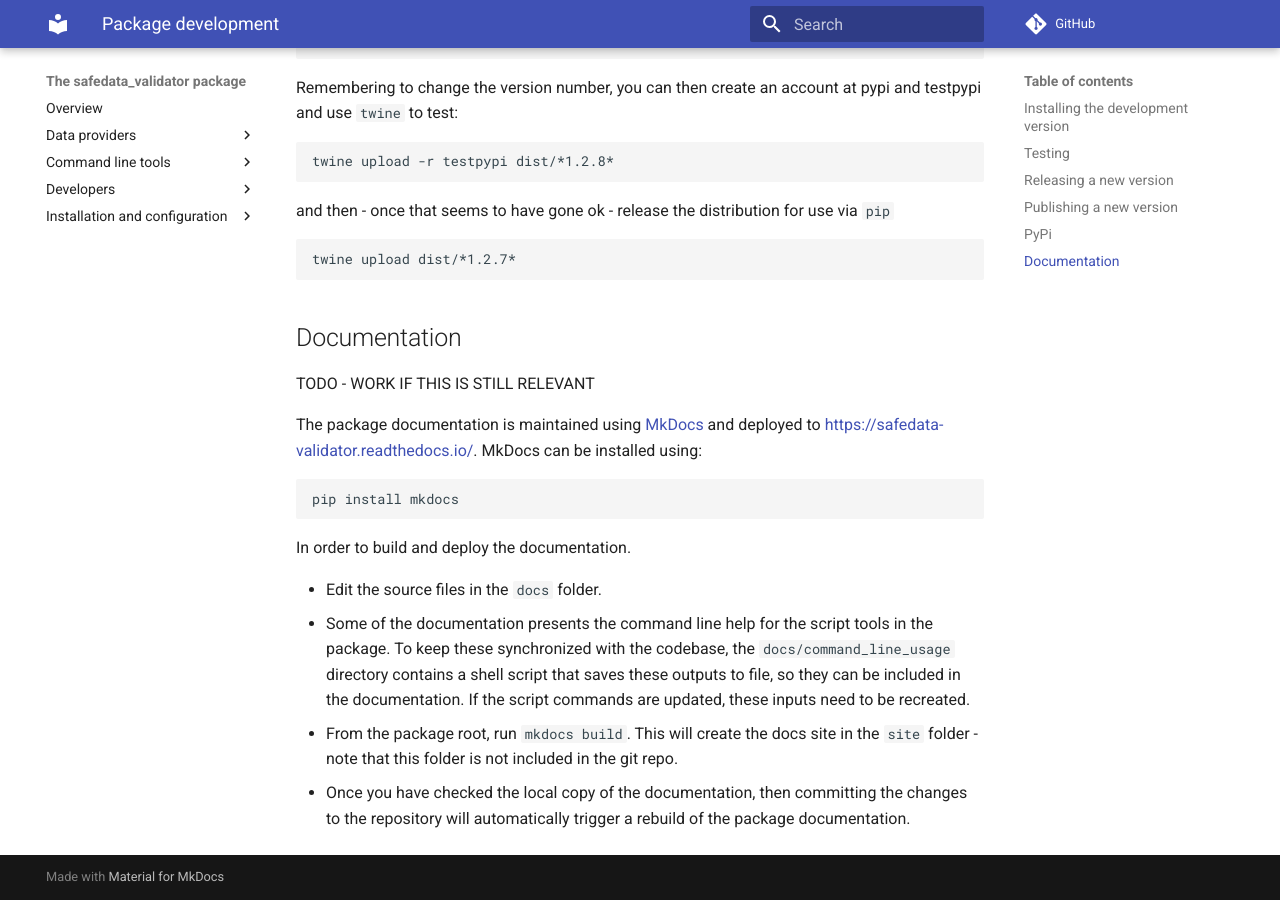
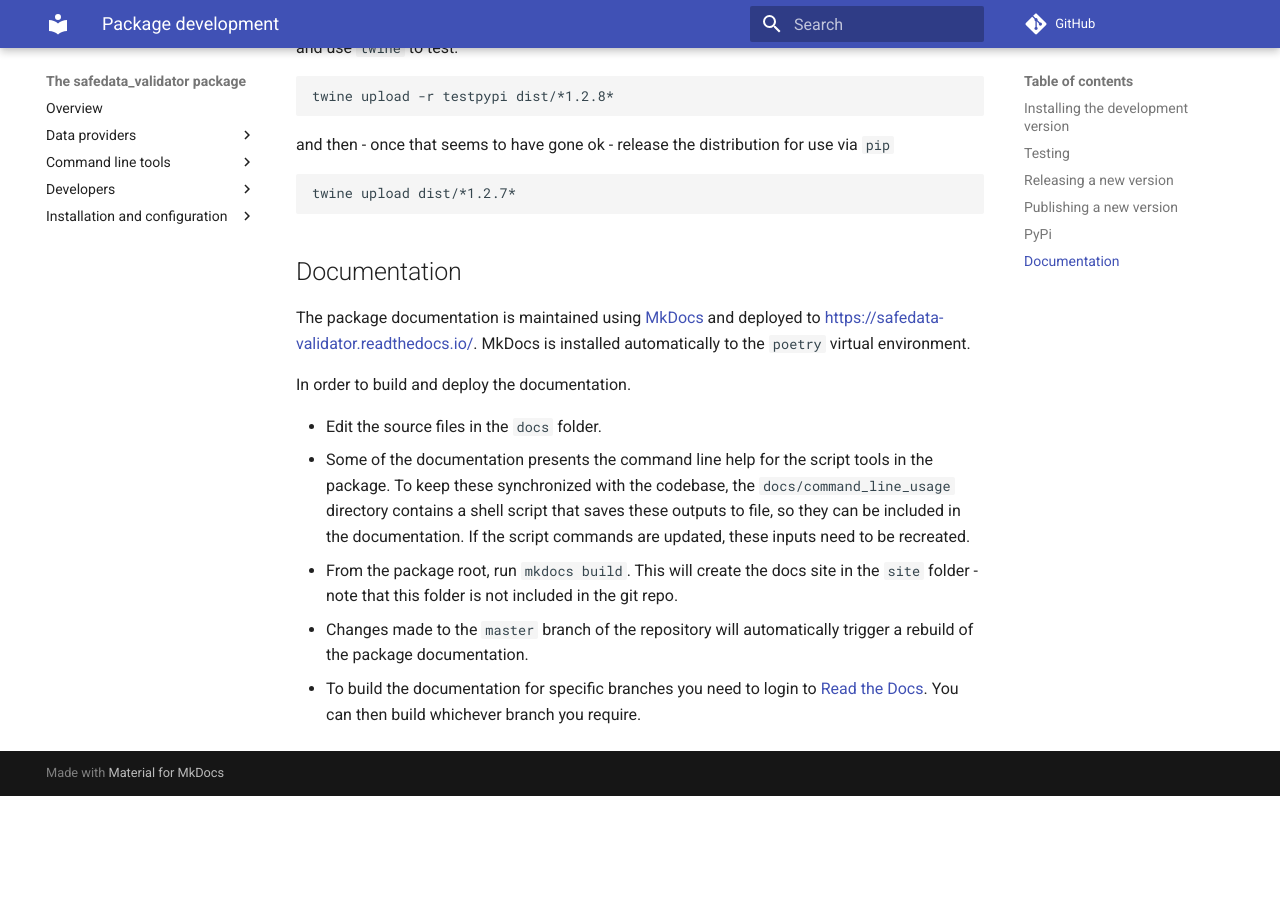
Before and after one commit to ImperialCollegeLondon/safedata_validator, an MkDocs documentation site: the page built from docs/package_development.md, in a window 1280 px wide and 900 px high, scrolled down 3384 px. Built offline with MkDocs 1.6.1 and Material for MkDocs 9.7.7, drawn with Linux system fonts in a browser that asks for light colours; comment, search, counter and statistics services are not loaded; after the commit the page ends 4180 px from its top, so only the background shows below that; some of the changed text lies outside the part shown.

Commit message:
Updated details of building the documentation

````diff
--- a/docs/package_development.md
+++ b/docs/package_development.md
@@ -1,6 +1,4 @@
 # Package development
-
-TODO - Add in details from the README
 
 ## Installing the development version
 
@@ -187,16 +185,10 @@ twine upload dist/*1.2.7*
 
 ## Documentation
 
-TODO - WORK IF THIS IS STILL RELEVANT
-
 The package documentation is maintained using [MkDocs](https://www.mkdocs.org/)
 and deployed to
 [https://safedata-validator.readthedocs.io/](https://safedata-validator.readthedocs.io/).
-MkDocs can be installed using:
-
-```sh
-pip install mkdocs
-```
+MkDocs is installed automatically to the `poetry` virtual environment.
 
 In order to build and deploy the documentation.
 
@@ -208,6 +200,7 @@ In order to build and deploy the documentation.
   commands are updated, these inputs need to be recreated.
 * From the package root, run `mkdocs build`. This will create the docs site in
   the `site` folder - note that this folder is not included in the git repo.
-* Once you have checked the local copy of the documentation, then committing the
-  changes to the repository will automatically trigger a rebuild of the package
-  documentation.
+* Changes made to the `master` branch of the repository will automatically trigger a
+  rebuild of the package documentation.
+* To build the documentation for specific branches you need to login to [Read the
+  Docs](https://readthedocs.org). You can then build whichever branch you require.
````
